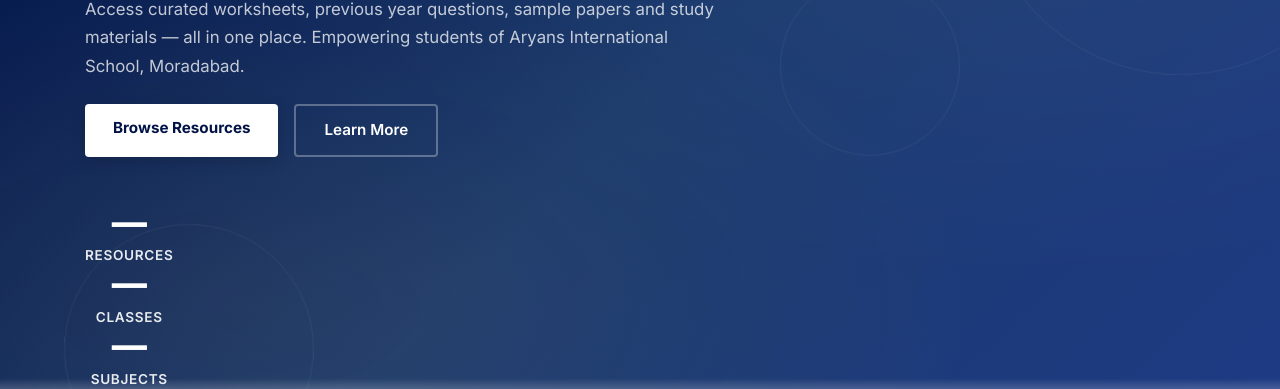
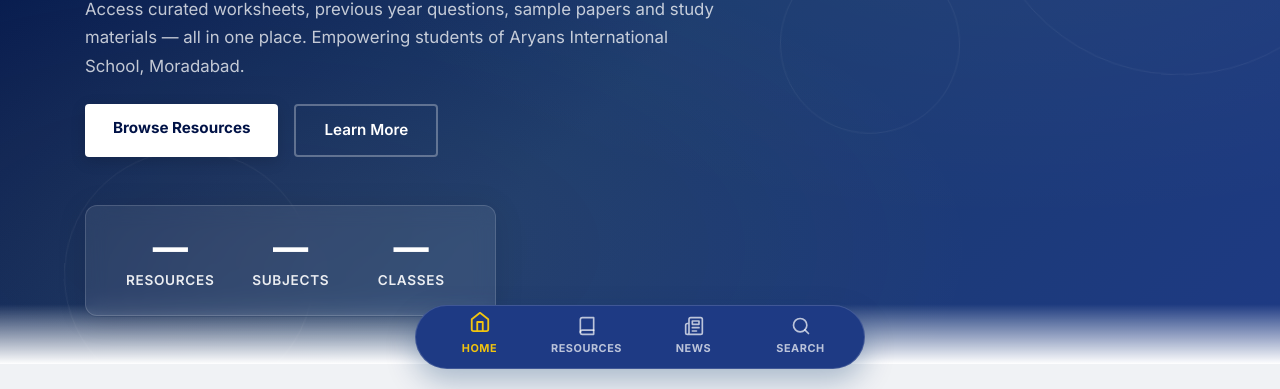
Before and after one commit to ishantkr15/AIS, a plain HTML site: page index.html in a window 1280 px wide. Shown: the part 411-800 px from the top of the page. Drawn offline with nearby package versions, Linux system fonts and the light colour scheme; no server answers.

Commit message:
Update index.html

```diff
--- a/index.html
+++ b/index.html
@@ -101,10 +101,12 @@
           <div class="logo-glow"></div>
         </div>
         <div class="school-identity">
-          <span class="school-name">Aryans International School</span>
-          <span class="school-details">UDISE: 09041501318 | Affiliation No: 2131897 | School Code: 81783<br>Affiliated to C.B.S.E. New Delhi</span>
-        </div>
-      </a>
+        <span class="school-name">Aryans International School</span>
+        <span class="school-details">UDISE: 09041501318 | Affiliation No: 2131897 | School Code: 81783<br>Affiliated to C.B.S.E. New Delhi</span>
+      </div>
+      <button class="menu-toggle" id="menu-toggle" aria-label="Toggle navigation">
+        <span></span><span></span><span></span>
+      </button>
     </div>
   </header>
 
@@ -117,12 +119,20 @@
         <a href="news.html"><span class="nav-icon"><svg width="16" height="16" viewBox="0 0 24 24" fill="none" stroke="currentColor" stroke-width="2" stroke-linecap="round" stroke-linejoin="round"><path d="M4 22h16a2 2 0 002-2V4a2 2 0 00-2-2H8a2 2 0 00-2 2v16a2 2 0 01-2 2zm0 0a2 2 0 01-2-2v-9c0-1.1.9-2 2-2h2"/><path d="M18 14h-8M15 18h-5"/><path d="M10 6h8v4h-8z"/></svg></span> News Feed</a>
         <a href="admin/login.html" class="admin-link"><svg width="14" height="14" viewBox="0 0 24 24" fill="none" stroke="currentColor" stroke-width="2" stroke-linecap="round" stroke-linejoin="round"><rect x="3" y="11" width="18" height="11" rx="2"/><path d="M7 11V7a5 5 0 0110 0v4"/></svg> Admin Login</a>
       </div>
-      <button class="menu-toggle" id="menu-toggle" aria-label="Toggle navigation">
-        <span></span><span></span><span></span>
-      </button>
     </div>
   </nav>
+
   <div class="nav-overlay" id="nav-overlay"></div>
+
+  <!-- ===== MOBILE MENU OVERLAY ===== -->
+  <div class="mobile-menu-overlay" id="mobile-menu-overlay">
+    <div class="mobile-nav-links">
+      <a href="index.html" class="active">Home</a>
+      <a href="resources.html">Resources</a>
+      <a href="news.html">News Feed</a>
+      <a href="admin/login.html">Admin</a>
+    </div>
+  </div>
 
   <!-- ===== HERO BANNER ===== -->
   <section class="hero-banner">
@@ -144,17 +154,19 @@
           <a href="#features" class="btn-hero-secondary">Learn More</a>
         </div>
         <div class="hero-stats">
-          <div class="hero-stat">
-            <div class="stat-number" id="stat-resources">—</div>
-            <div class="stat-label">Resources</div>
-          </div>
-          <div class="hero-stat">
-            <div class="stat-number" id="stat-classes">—</div>
-            <div class="stat-label">Classes</div>
-          </div>
-          <div class="hero-stat">
-            <div class="stat-number" id="stat-subjects">—</div>
-            <div class="stat-label">Subjects</div>
+          <div class="hero-stat-grid" style="grid-template-columns: repeat(3, 1fr);">
+            <div class="hero-stat fade-in-up" style="transition-delay: 0.4s;">
+              <span class="stat-number" id="stat-resources">—</span>
+              <span class="stat-label">Resources</span>
+            </div>
+            <div class="hero-stat fade-in-up" style="transition-delay: 0.5s;">
+              <span class="stat-number" id="stat-subjects">—</span>
+              <span class="stat-label">Subjects</span>
+            </div>
+            <div class="hero-stat fade-in-up" style="transition-delay: 0.6s;">
+              <span class="stat-number" id="stat-classes">—</span>
+              <span class="stat-label">Classes</span>
+            </div>
           </div>
         </div>
       </div>
@@ -247,6 +259,26 @@
       </div>
     </div>
   </section>
+
+  <!-- ===== BOTTOM NAVIGATION ===== -->
+  <nav class="bottom-nav">
+    <a href="index.html" class="bottom-nav-item active">
+      <svg viewBox="0 0 24 24" fill="none" stroke="currentColor" stroke-width="2" stroke-linecap="round" stroke-linejoin="round"><path d="M3 9l9-7 9 7v11a2 2 0 01-2 2H5a2 2 0 01-2-2z"/><polyline points="9 22 9 12 15 12 15 22"/></svg>
+      <span>Home</span>
+    </a>
+    <a href="resources.html" class="bottom-nav-item">
+      <svg viewBox="0 0 24 24" fill="none" stroke="currentColor" stroke-width="2" stroke-linecap="round" stroke-linejoin="round"><path d="M4 19.5A2.5 2.5 0 016.5 17H20"/><path d="M6.5 2H20v20H6.5A2.5 2.5 0 014 19.5v-15A2.5 2.5 0 016.5 2z"/></svg>
+      <span>Resources</span>
+    </a>
+    <a href="news.html" class="bottom-nav-item">
+      <svg viewBox="0 0 24 24" fill="none" stroke="currentColor" stroke-width="2" stroke-linecap="round" stroke-linejoin="round"><path d="M4 22h16a2 2 0 002-2V4a2 2 0 00-2-2H8a2 2 0 00-2 2v16a2 2 0 01-2 2zm0 0a2 2 0 01-2-2v-9c0-1.1.9-2 2-2h2"/><path d="M18 14h-8M15 18h-5"/><path d="M10 6h8v4h-8z"/></svg>
+      <span>News</span>
+    </a>
+    <a href="resources.html" class="bottom-nav-item">
+      <svg viewBox="0 0 24 24" fill="none" stroke="currentColor" stroke-width="2" stroke-linecap="round" stroke-linejoin="round"><circle cx="11" cy="11" r="8"/><line x1="21" y1="21" x2="16.65" y2="16.65"/></svg>
+      <span>Search</span>
+    </a>
+  </nav>
 
   <!-- ===== FOOTER ===== -->
   <footer class="site-footer">
```
